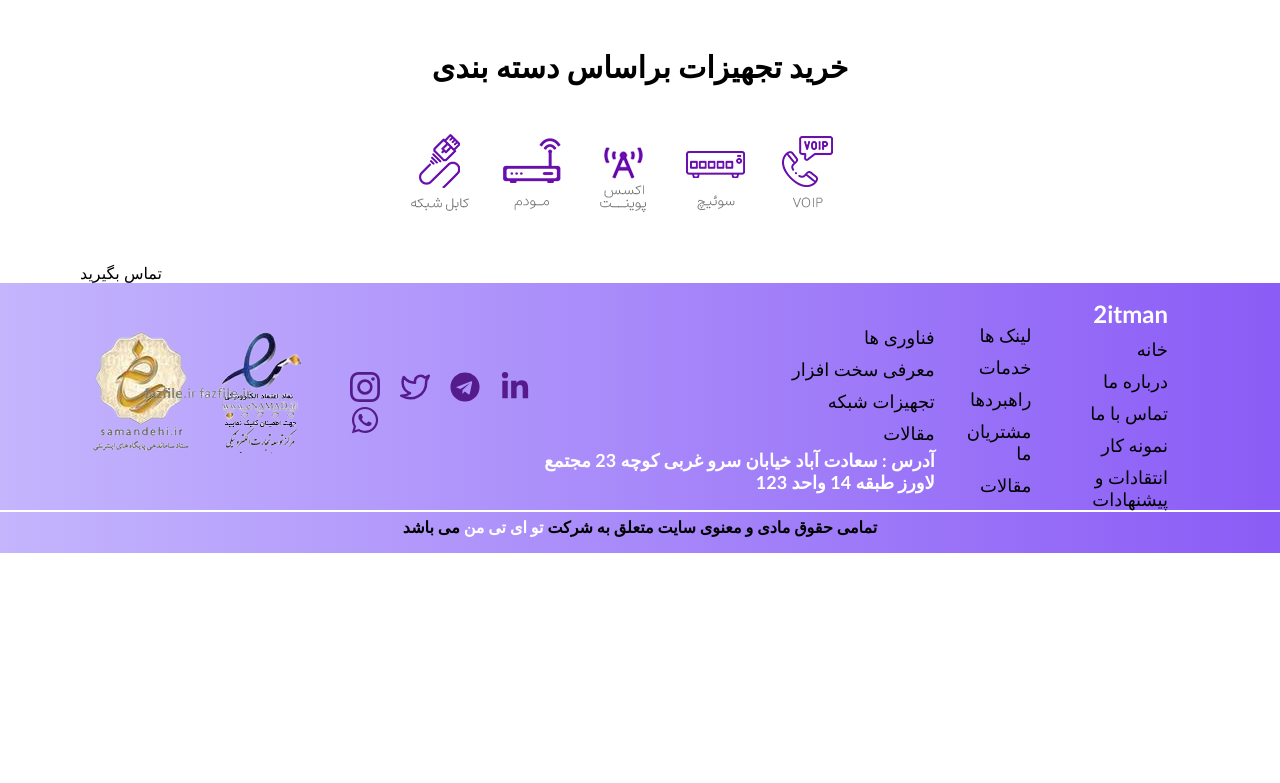
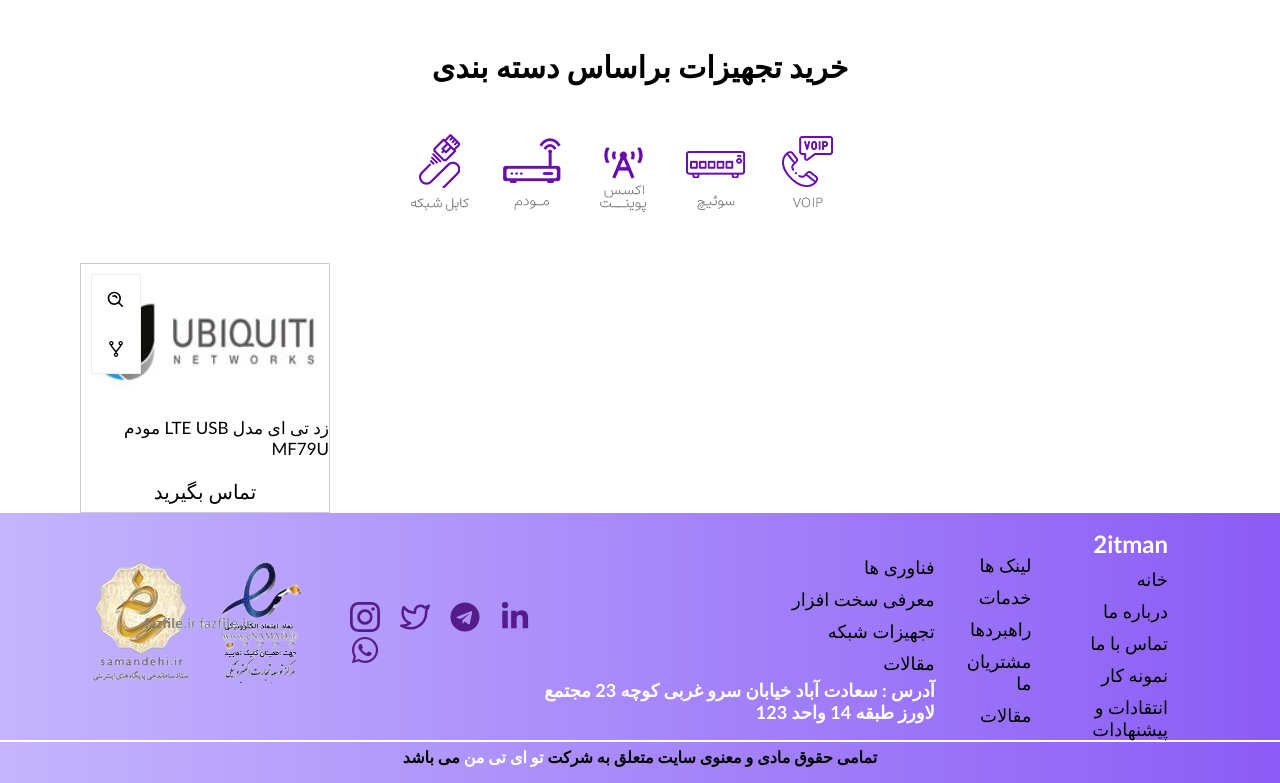
Before and after one commit to Behrooz-zendehdel/It, a React (Create React App) app: page / in a window 1280 px wide. Shown: the part 1907-2690 px from the top of the page. Before the commit the page ends 2460 px from the top, so only its background shows below. Built offline with nearby package versions, Linux system fonts and the light colour scheme.

Commit message:
added style section-modem

```diff
--- a/src/App.css
+++ b/src/App.css
@@ -293,7 +293,67 @@ body {
 
 /* ------------section-network-sorting------------ */
 
+/* ---------------section-modem------------------- */
+.box-modem {
+  border: 1px solid #ccc;
+  width: 250px;
+  height: 250px;
+  position: relative;
+}
+.hovered-modem {
+  content: "";
+  position: absolute;
+  width: 50px;
+  height: 100px;
+  top: 10px;
+  left: 10px;
+  display: flex;
+  flex-direction: column;
+  align-items: center;
+  justify-content: center;
+  background-color: #fff;
+  border: 1px solid #eee;
+}
+.search {
+  width: 100%;
+  height: 100%;
+  display: flex;
+  align-items: center;
+  justify-content: center;
+  cursor: pointer;
+}
+
+.share {
+  height: 100%;
+  width: 100%;
+  display: flex;
+  align-items: center;
+  justify-content: center;
+  cursor: pointer;
+}
+
+.image-modem {
+  width: 100%;
+  height: 150px;
+  padding: 10px;
+}
+.desc-modem {
+  margin-bottom: 10px;
+  text-align: right;
+  font-size: 17px;
+  display: block;
+}
+.called {
+  font-size: 20px;
+  margin-top: 10px;
+  text-align: center;
+  display: block;
+  padding: 10px;
+  cursor: pointer;
+}
+.called:hover {
+  background-color: #8b5cf6;
+  color: #fff;
+}
 
 /* ---------------section-modem------------------- */
-
-/* ---------------section-modem------------------- */
--- a/src/Pages/Home.jsx
+++ b/src/Pages/Home.jsx
@@ -1,7 +1,9 @@
 import React from "react";
 import { Link } from "react-router-dom";
 import { products, networkSorted, brands } from "../data/Data";
-
+import modem from "../assets/HomeImage/1-1.jpg";
+import { BiSearchAlt } from "react-icons/bi";
+import { AiOutlineFork } from "react-icons/ai";
 const Home = () => {
   return (
     <main>
@@ -86,18 +88,27 @@ const Home = () => {
         </div>
       </section>
       <section className="section-modem">
-      <div className="conatiner">
-        <div className="section-modem-all">
-          <div className="box-modem">
-            <div className="modem hovered-modem" >
-              <img className="image-modem" src="" alt="" />
-              <span className="desc-modem"></span>
-              <span className="called">تماس بگیرید</span>
+        <div className="conatiner">
+          <div className="section-modem-all">
+            <div className="box-modem">
+              <div className="modem ">
+                <div className="hovered-modem">
+                  <div className="search">
+                    <BiSearchAlt fontSize={20} />
+                  </div>
+                  <div className="share">
+                    <AiOutlineFork fontSize={20} />
+                  </div>
+                </div>
+                <img className="image-modem" src={modem} alt="" />
+                <span className="desc-modem">
+                  مودم LTE USB زد تی ای مدل MF79U
+                </span>
+                <span className="called">تماس بگیرید</span>
+              </div>
             </div>
           </div>
         </div>
-      </div>
-
       </section>
     </main>
   );
```
